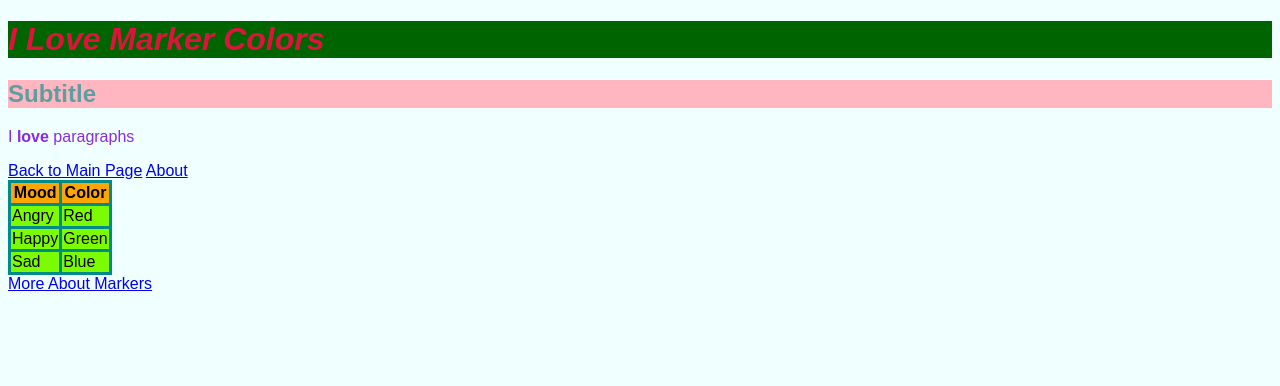
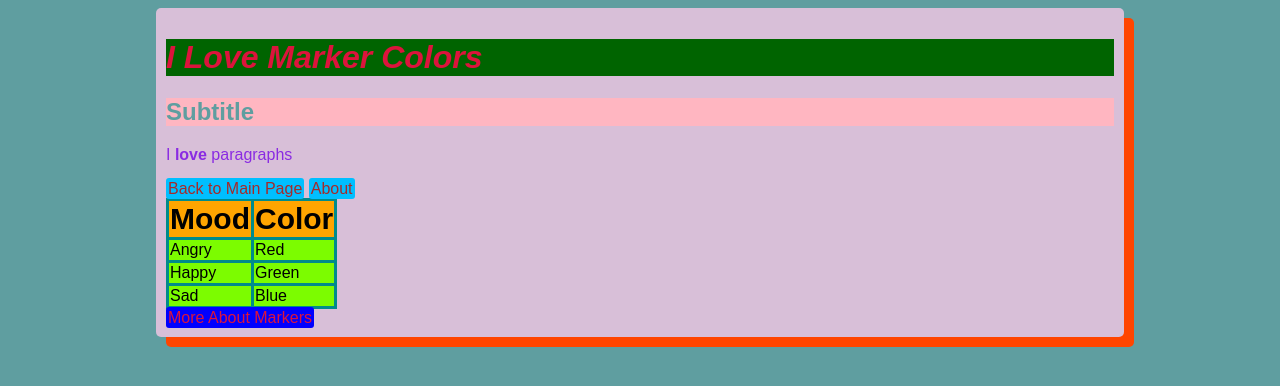
Before and after one commit to fschein2/fschein2.github.io, a plain HTML site: page class/aug29/index.html in a window 1280 px wide. Drawn offline with Linux system fonts and the light colour scheme.

Commit message:
css notes added

```diff
--- a/class/aug29/index.html
+++ b/class/aug29/index.html
@@ -6,16 +6,21 @@
     </head>
 
     <body>
+        <div id="content">
             <h1>I Love Marker Colors</h1>
             <h2>Subtitle</h2>
 
             <p>I <strong>love</strong> paragraphs</p>
+
+            <nav id="main-nav">
                 <a href="../../index.html">Back to Main Page</a>
                 <a href="about.html">About</a>
+            </nav>
+
             <table>
                 <tr>
-                <th>Mood</th>
-                <th>Color</th>
+                    <th><strong class="big">Mood</strong></th>
+                    <th><strong class="big">Color</strong></th>
                 </tr>
                 <tr>
                     <td>Angry</td>
@@ -31,5 +36,6 @@
                 </tr>
             </table>
             <a href="https://www.markersupply.com/">More About Markers</a>
+        </div>
     </body>
 </html>
--- a/class/aug29/styles.css
+++ b/class/aug29/styles.css
@@ -1,7 +1,16 @@
 /* Structure */
 
 body {
-    background-color:azure;
+    background-color:cadetblue;
+}
+
+#content {
+    background-color: thistle;
+    width: 75%;
+    margin: auto;
+    padding: 10px;
+    border-radius: 5px;
+    box-shadow: 10px 10px orangered;
 }
 
 /* Tables */
@@ -41,3 +50,36 @@ h2 {
 p {
     color:blueviolet;
 }
+
+.big {
+    font-size: 30px;
+}
+
+/* Navigation */
+a {
+    text-decoration: none;
+    background-color: blue;
+    color: crimson;
+    padding: 2px;
+    border-radius: 3px;
+}
+
+
+a:hover {
+    background-color: aqua;
+}
+
+#main-nav a {
+    background-color: deepskyblue;
+    color: brown;
+}
+
+#main-nav a:hover {
+    background-color: limegreen;
+}
+
+/* Images */
+img {
+    border: 5px solid black;
+    border-radius: 5px;
+}
--- a/styles.css
+++ b/styles.css
@@ -0,0 +1,3 @@
+body {
+    background-color:darkgoldenrod;
+}
```
Also changed, not shown: index.html (+1 -1 lines). Lines whose indentation alone changed are shown as unchanged.
